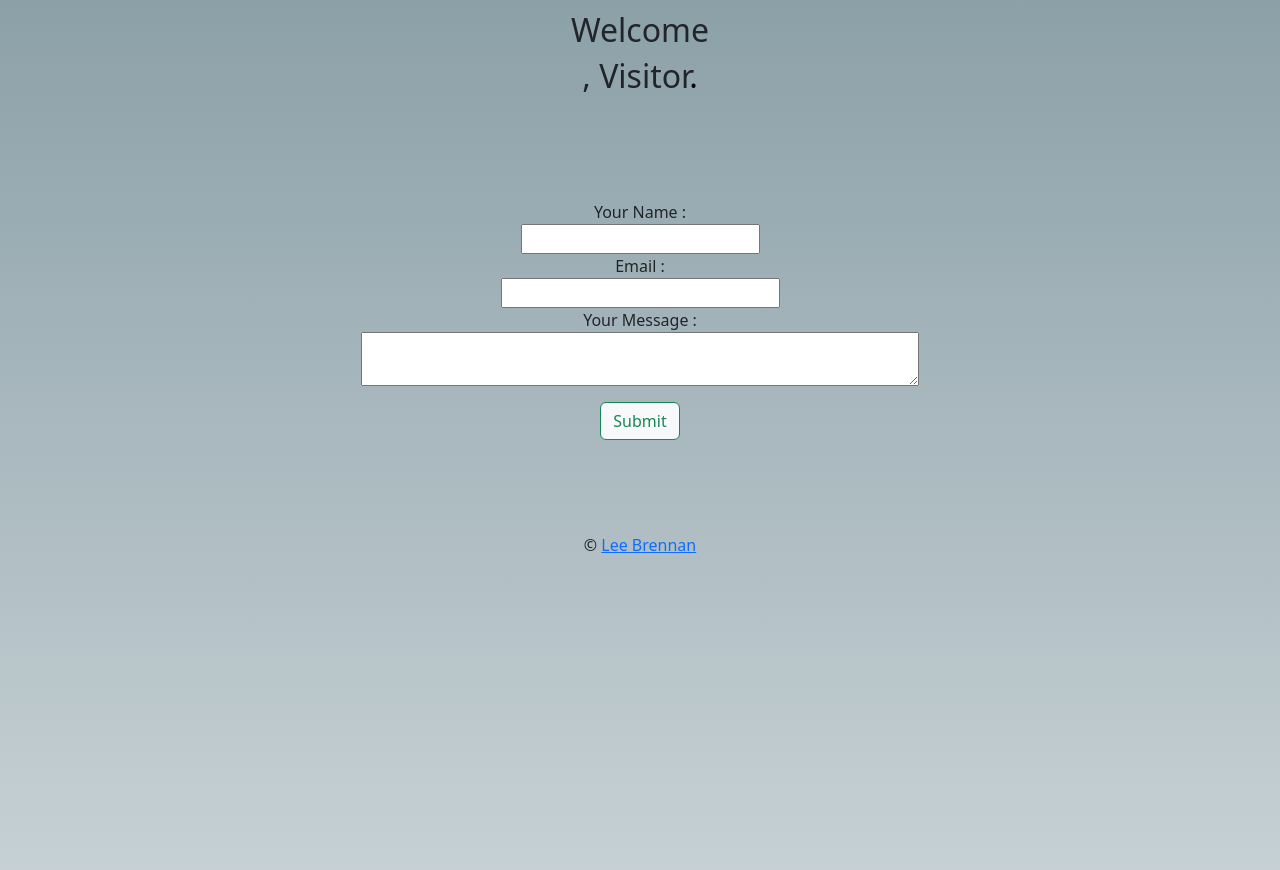
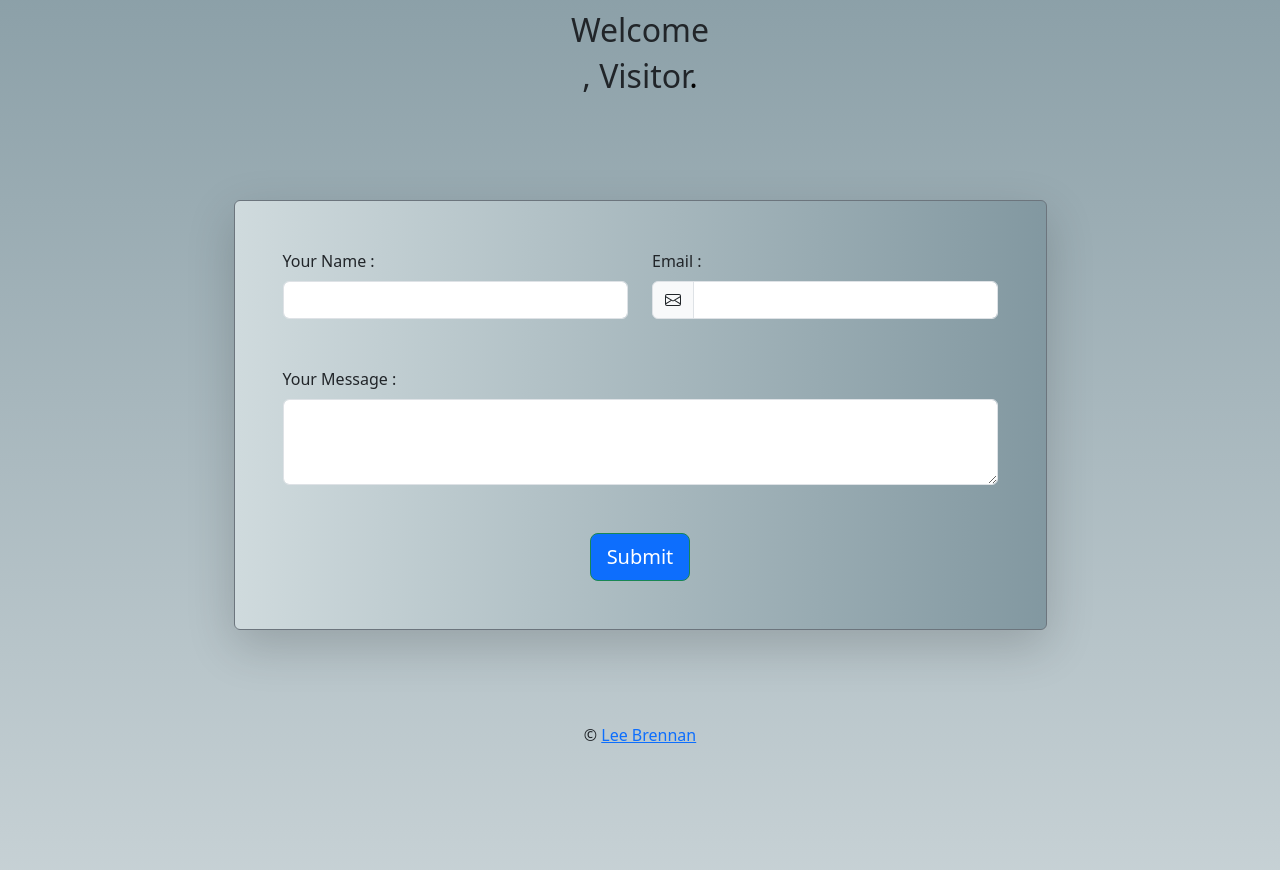
Before and after one commit to Leerlandais/contactPage, a PHP site: page /public in a window 1280 px wide. Shown: the part 149-1019 px from the top of the page. Run offline with PHP 8.4, Linux system fonts and the light colour scheme; data comes from the database, SQL or seed files in the repository; a stand-in replaces the project's code that opens the database connection; some libraries are stand-ins or nearby versions.

Commit message:
made new form

```diff
--- a/public/styles/style.css
+++ b/public/styles/style.css
@@ -35,3 +35,24 @@ height: 200vh;
     color: initial;
     cursor: text;
   }
+
+  #contactWindow {
+  /* classic */
+  background: linear-gradient(-90deg, hsla(197, 14%, 57%, 1) 0%, hsla(192, 17%, 84%, 1) 100%);
+
+  /* green */
+    /*
+    background: linear-gradient(-90deg, hsla(157, 14%, 57%, 1) 0%, hsla(152, 17%, 94%, 1) 100%);
+    */
+
+  /* blue  */
+    /*
+    background: linear-gradient(-90deg, hsla(217, 14%, 57%, 1) 0%, hsla(212, 17%, 94%, 1) 100%);
+    */
+
+  /* red  */
+    /*
+   background: linear-gradient(-90deg, hsla(22, 14%, 57%, 1) 0%, hsla(17, 17%, 94%, 1) 100%);
+    */
+
+  }
--- /dev/null
+++ b/view/inc/contact-form.php
@@ -0,0 +1,71 @@
+<?php
+    // idea for later : Make the whole form spin on submission and reveal a card with 'Message Sent'
+?>
+
+  <div class="container">
+    <div class="row justify-content-lg-center">
+      <div class="col-12 col-lg-9">
+        <div class="bg-transparent border border-secondary rounded shadow-lg overflow-hidden" id="contactWindow">
+
+          <form action="" method="POST">
+            <div class="row gy-4 gy-xl-5 p-4 p-xl-5">
+              <div class="col-12 col-md-6">
+                <input  type="text"
+                        class="form-control d-none"
+                        id="contactID"
+                        name="contactID"
+                        value="<?php if (isset($visitorName) && $visitorName != "") echo $visitorName["cp_visitor_id"]?>"
+                        required>
+
+                    <label  for="contactName" class="form-label" id="contactNameLabel">
+                        <span class="text-danger">*</span>
+                    </label>
+                <input  type="text"
+                        class="form-control"
+                        id="contactName"
+                        name="contactName"
+                        placeholder="<?php if (isset($visitorName) && $visitorName != "") echo $visitorName["cp_visitor_name"]?>"
+                        value="<?php if (isset($visitorName) && $visitorName != "") echo $visitorName["cp_visitor_name"]?>"
+                        required>
+              </div>
+              <div class="col-12 col-md-6">
+                <label for="contactMail" id="contactMailLabel" class="form-label">
+                    <span class="text-danger">*</span>
+                </label>
+                <div class="input-group">
+                  <span class="input-group-text">
+                    <svg xmlns="http://www.w3.org/2000/svg" width="16" height="16" fill="currentColor" class="bi bi-envelope" viewBox="0 0 16 16">
+                      <path d="M0 4a2 2 0 0 1 2-2h12a2 2 0 0 1 2 2v8a2 2 0 0 1-2 2H2a2 2 0 0 1-2-2V4Zm2-1a1 1 0 0 0-1 1v.217l7 4.2 7-4.2V4a1 1 0 0 0-1-1H2Zm13 2.383-4.708 2.825L15 11.105V5.383Zm-.034 6.876-5.64-3.471L8 9.583l-1.326-.795-5.64 3.47A1 1 0 0 0 2 13h12a1 1 0 0 0 .966-.741ZM1 11.105l4.708-2.897L1 5.383v5.722Z" />
+                    </svg>
+                  </span>
+                  <input type="email"
+                         class="form-control"
+                         id="contactMail"
+                         name="contactMail"
+                         value="<?php if (isset($visitorName) && $visitorName != "") echo $visitorName["cp_visitor_email"]?>"
+                         placeholder="<?php if (isset($visitorName) && $visitorName != "") echo $visitorName["cp_visitor_email"]?>"
+                         required>
+                </div>
+              </div>
+              <div class="col-12">
+                <label for="contactMess" id="contactMessLabel" class="form-label">
+                    <span class="text-danger">*</span>
+                </label>
+                <textarea class="form-control"
+                          id="contactMess"
+                          name="contactMess"
+                          rows="3"
+                          required></textarea>
+              </div>
+              <div class="col-12">
+                <div class="d-grid justify-content-center">
+                  <button class="btn btn-primary btn-outline-success text-white btn-lg submitButton" type="submit"></button>
+                </div>
+              </div>
+            </div>
+          </form>
+
+        </div>
+      </div>
+    </div>
+  </div>
--- a/view/publicHomeView.php
+++ b/view/publicHomeView.php
@@ -18,38 +18,10 @@
     <div class="container">
         <?php if (isset($_GET["login"])) include("inc/loginForm.php"); ?>
 
-            <form action="" method="POST" class="d-flex flex-column align-items-center">
-                        <input  type="text"
-                                class="text-center d-none"
-                                name="contactID" id="contactID"
-                                placeholder="<?php if (isset($visitorName) && $visitorName != "") echo $visitorName["cp_visitor_id"]?>"
-                                value="<?php if (isset($visitorName) && $visitorName != "") echo $visitorName["cp_visitor_id"]?>"
-                                required>
-                    <label for="contactName" id="contactNameLabel"></label>
-                        <input  type="text"
-                                class="text-center"
-                                name="contactName"
-                                id="contactName"
-                                placeholder="<?php if (isset($visitorName) && $visitorName != "") echo $visitorName["cp_visitor_name"]?>"
-                                value="<?php if (isset($visitorName) && $visitorName != "") echo $visitorName["cp_visitor_name"]?>"
-                                required>
-                    <label for="contactMail" id="contactMailLabel"></label>
-                        <input  type="email"
-                                class="text-center w-25"
-                                name="contactMail"
-                                id="contactMail"
-                                placeholder="<?php if (isset($visitorName) && $visitorName != "") echo $visitorName["cp_visitor_email"]?>"
-                                value="<?php if (isset($visitorName) && $visitorName != "") echo $visitorName["cp_visitor_email"]?>"
-                                required>
 
-                    <label for="contactMess" id="contactMessLabel"></label>
-                        <textarea name="contactMess" id="contactMess" class="w-50" required></textarea>
-
-                <button class="btn btn-light btn-outline-success submitButton mt-3"></button>
-            </form>
 <?php // var_dump($visitorName); ?>
 
-
+<?php include ("inc/contact-form.php"); ?>
 
     </div>
     <?php include("inc/footer.php"); ?>
```
Also changed, not shown: 1 other file.
